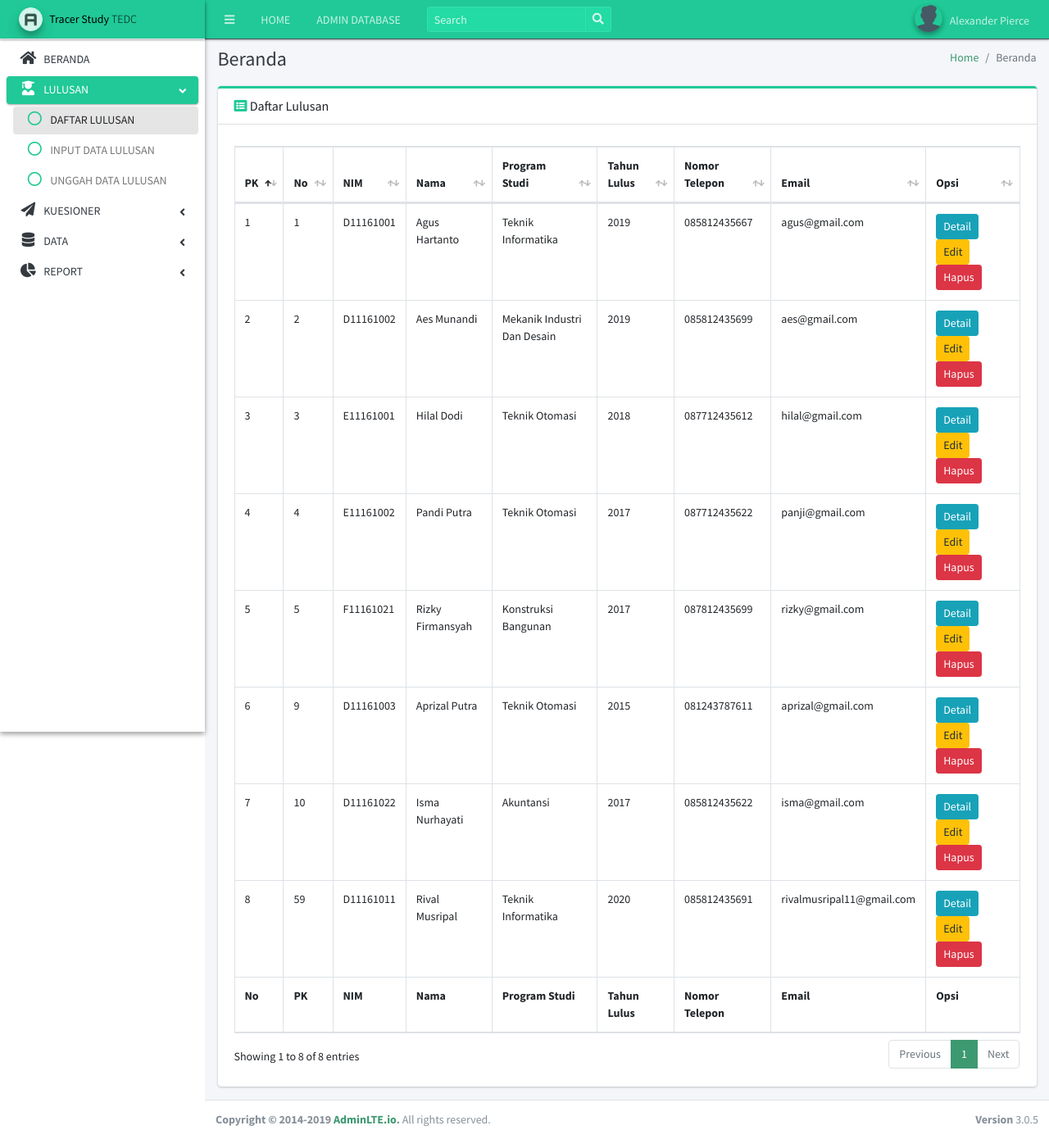
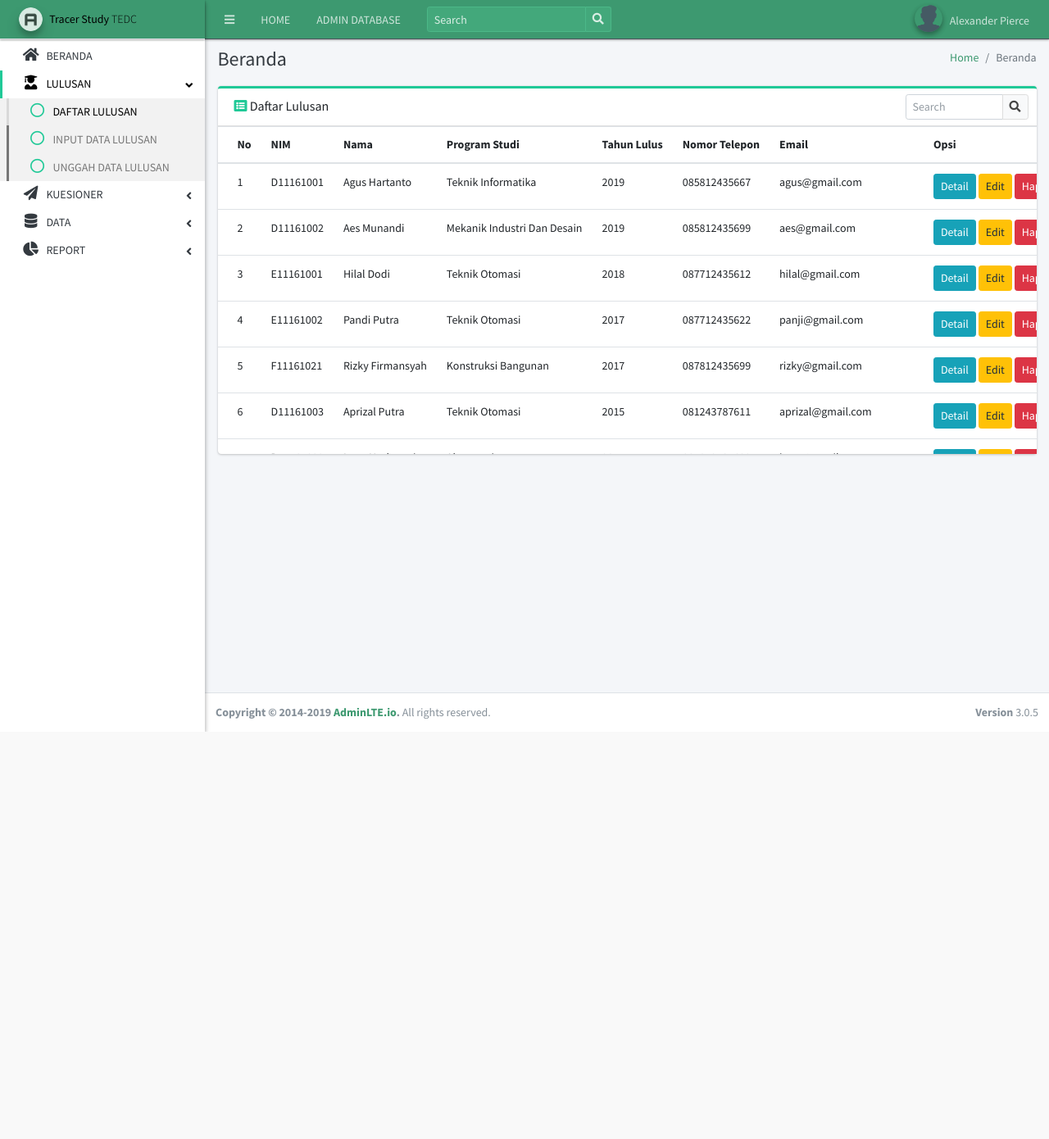
Before and after one commit to rivalmsr/tracer-study-tedc, a Django app: page /lulusan/list/ in a window 1280 px wide. Shown: the whole page at 82% size. After the commit the page ends 893 px from the top, so only its background shows below. Run offline with Django 3.2, Linux system fonts and the light colour scheme; a user stored in the database is signed in; data comes from the database, SQL or seed files in the repository; some libraries are stand-ins or nearby versions.

Commit message:
add styling sidebar

```diff
--- a/django-project/lulusan/templates/lulusan/lulusan_list.html
+++ b/django-project/lulusan/templates/lulusan/lulusan_list.html
@@ -21,13 +21,24 @@
                         <i class="fas fa-list-alt text-teal"></i>
                         {{title}}
                     </h3>
+
+
+                    <div class="card-tools">
+                        <div class="input-group input-group-sm" style="width: 150px;">
+                            <input type="text" name="table_search" class="form-control float-right" placeholder="Search">
+
+                            <div class="input-group-append">
+                            <button type="submit" class="btn btn-default"><i class="fas fa-search"></i></button>
+                            </div>
+                        </div>
+                    </div>
+
                 </div>
                 <!-- /.card-header -->
-                <div class="card-body">
-                    <table id="example2" class="table table-bordered table-hover">
+                <div class="card-body table-responsive p-0" style="height: 400px;">
+                    <table class="table table-head-fixed text-nowrap">
                         <thead>
                             <tr>
-                                <th>PK</th>
                                 <th>No</th>
                                 <th>NIM</th>
                                 <th>Nama</th>
@@ -42,7 +53,6 @@
                         {% for lulusan in list_of_lulusan %}
                             <tr>
                                 <td>{{forloop.counter}}</td>
-                                <td>{{lulusan.pk}}</td>
                                 <td>{{lulusan.nomor_mahasiswa}}</td>
                                 <td>{{lulusan.nama}}</td>
                                 <td>{{lulusan.master_prodi_id.nama}}</td>
@@ -57,19 +67,7 @@
                             </tr>
                         {% endfor %}
                         </tbody>
-                        <tfoot>
-                            <tr>
-                                <th>No</th>
-                                <th>PK</th>
-                                <th>NIM</th>
-                                <th>Nama</th>
-                                <th>Program Studi</th>
-                                <th>Tahun Lulus</th>
-                                <th>Nomor Telepon</th>
-                                <th>Email</th>
-                                <th>Opsi</th>
-                            </tr>
-                        </tfoot>
+
                     </table>
                 </div>
                 <!-- /.card-body -->
--- a/django-project/templates/lib/_main_header.html
+++ b/django-project/templates/lib/_main_header.html
@@ -1,6 +1,6 @@
 {% load static %}
 <!-- Navbar -->
-  <nav class="main-header navbar navbar-expand navbar-dark navbar-teal text-sm elevation-1">
+  <nav class="main-header navbar navbar-expand navbar-dark navbar-olive text-sm elevation-1">
     <!-- Left navbar links -->
     <ul class="navbar-nav">
       <li class="nav-item">
--- a/django-project/templates/lib/_main_sidebar.html
+++ b/django-project/templates/lib/_main_sidebar.html
@@ -2,7 +2,7 @@
 <!-- Main Sidebar Container -->
   <aside class="main-sidebar sidebar-light-teal elevation-2">
     <!-- Brand Logo -->
-    <a href="{% url 'beranda' %}" class="brand-link navbar-teal text-sm elevation-1">
+    <a href="{% url 'beranda' %}" class="brand-link navbar-olive text-sm elevation-1">
       <img src=" {% static 'admin-lte/dist/img/AdminLTELogo.png' %} " alt="AdminLTE Logo" class="brand-image img-circle elevation-3"
            style="opacity: .8">
       <span class="brand-text font-weight-light"><b>Tracer Study</b> TEDC</span>
@@ -12,7 +12,7 @@
     <div class="sidebar sidebar-wrapper">
       <!-- Sidebar Menu -->
       <nav class="mt-2">
-        <ul class="nav nav-pills nav-sidebar flex-column text-sm nav-child-indent nav-compact" data-widget="treeview" role="menu" data-accordion="false">
+        <ul class="nav nav-pills nav-sidebar flex-column nav-child-indent nav-legacy nav-flat" data-widget="treeview" role="menu" data-accordion="false">
           <!-- Add icons to the links using the .nav-icon class
                with font-awesome or any other icon font library -->
           <li class="nav-item has-treeview">
```
